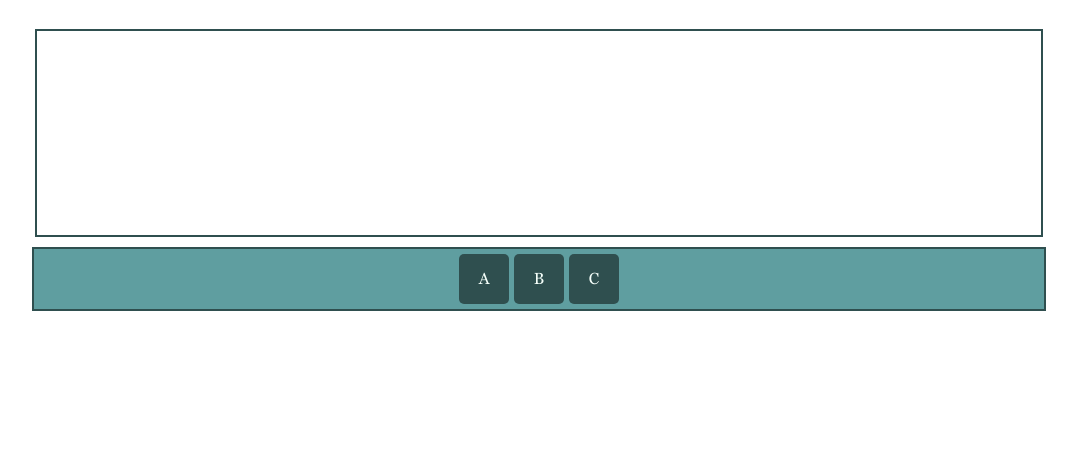
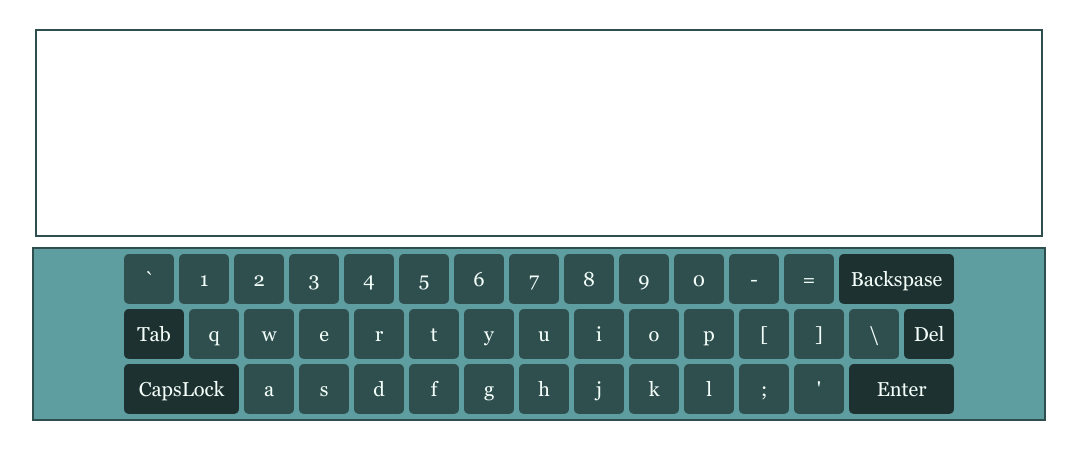
Before and after one commit to Macbaren/virtual-keyboard, a website: page src/index.html in a window 1280 px wide. Shown: the part 75-534 px from the top of the page, without its empty margins (101-1178 px from the left). Drawn offline with Linux system fonts and the light colour scheme.

Commit message:
feat: 3 buttons rows

```diff
--- a/src/index.js
+++ b/src/index.js
@@ -3,31 +3,143 @@ const MAIN = document.createElement('main');
 const TITLE = document.createElement('h1');
 TITLE.innerText = 'RS VIRTUAL KEYBOARD';
 
-const TEXTAREA = document.createElement('textarea');
-// div1.innerHTML = `<span style="background-color: lime;">Last element</span>`;
+let textareaContent = document.createElement('textarea');
 
 const KEYBOARD = document.createElement('div');
 KEYBOARD.className = 'keyboard';
 
 const FIRST_ROW = document.createElement('div');
-FIRST_ROW.className = 'first-row';
+FIRST_ROW.className = 'buttons-row';
 
-// const BUTTON = document.createElement('button');
-// BUTTON.className = 'button-main-text';
-// BUTTON.textContent = 'M';
+const SECOND_ROW = document.createElement('div');
+SECOND_ROW.className = 'buttons-row';
+
+const THIRD_ROW = document.createElement('div');
+THIRD_ROW.className = 'buttons-row';
 
 document.body.appendChild(MAIN);
 MAIN.appendChild(TITLE);
-MAIN.appendChild(TEXTAREA);
+MAIN.appendChild(textareaContent);
 MAIN.appendChild(KEYBOARD);
-KEYBOARD.insertAdjacentElement('beforeend', FIRST_ROW);
+// KEYBOARD.insertAdjacentElement('beforeend', FIRST_ROW);
 
-// KEYBOARD.insertAdjacentElement('beforeend', BUTTON);
-// KEYBOARD.appendChild(BUTTON);
-const letters = ['A', 'B', 'C'];
-letters.forEach((el) => {
-  const BUTTON = document.createElement('button');
-  BUTTON.className = 'button-main-text';
-  BUTTON.textContent = el;
-  FIRST_ROW.insertAdjacentElement('beforeend', BUTTON);
+const FIRST_ROW_ARR = [
+  '`',
+  '1',
+  '2',
+  '3',
+  '4',
+  '5',
+  '6',
+  '7',
+  '8',
+  '9',
+  '0',
+  '-',
+  '=',
+  'Backspase',
+];
+
+const SECOND_ROW_ARR = [
+  'Tab',
+  'q',
+  'w',
+  'e',
+  'r',
+  't',
+  'y',
+  'u',
+  'i',
+  'o',
+  'p',
+  '[',
+  ']',
+  '\\',
+  'Del',
+];
+
+const THIRD_ROW_ARR = [
+  'CapsLock',
+  'a',
+  's',
+  'd',
+  'f',
+  'g',
+  'h',
+  'j',
+  'k',
+  'l',
+  ';',
+  "'",
+  'Enter',
+];
+
+const ALL_ROWS = [
+  { row: FIRST_ROW, array: FIRST_ROW_ARR },
+  { row: SECOND_ROW, array: SECOND_ROW_ARR },
+  { row: THIRD_ROW, array: THIRD_ROW_ARR },
+];
+
+// ======FILL FIRST ROW=====
+const fillRow = (row, rowArr) => {
+  rowArr.forEach((el) => {
+    const BUTTON = document.createElement('button');
+    BUTTON.className = 'button-main-text';
+    switch (el) {
+      case 'Backspase':
+      case 'CapsLock':
+      case 'Shift':
+        BUTTON.classList.add('button-big');
+        break;
+      case 'Enter':
+        BUTTON.classList.add('button-middle');
+        break;
+      case 'Tab':
+        BUTTON.classList.add('button-small');
+        break;
+      case 'Del':
+      case 'Ctrl':
+      case 'Win':
+      case 'Alt':
+        BUTTON.classList.add('button-dark');
+        break;
+      default:
+        break;
+    }
+
+    BUTTON.textContent = el;
+    row.insertAdjacentElement('beforeend', BUTTON);
+  });
+};
+
+ALL_ROWS.forEach((rowObj) => {
+  KEYBOARD.insertAdjacentElement('beforeend', rowObj.row);
+  fillRow(rowObj.row, rowObj.array);
 });
+
+const BUTTONS = document.querySelectorAll('.button-main-text');
+
+// =====LISTENER BUTTONS ADD TO TEXTAREA=====
+BUTTONS.forEach((button) => {
+  button.addEventListener(
+    'click',
+    (event) => {
+      console.log('EVENT', event.target.innerHTML);
+      if (event.target.innerHTML === 'Backspase') {
+        textareaContent.value = textareaContent.value.slice(0, -1);
+      } else textareaContent.value += event.target.innerHTML;
+    },
+    false
+  );
+});
+
+document.addEventListener(
+  'keyup',
+  (event) => {
+    const name = event.key;
+    const code = event.code;
+    // Alert the key name and key code on keydown
+    console.log(`event.key ${name} \r\n event.code ${code}`);
+  },
+  false
+);
--- a/src/styles/button.css
+++ /dev/null
@@ -1,16 +0,0 @@
-.first-row {
-  display: flex;
-  gap: 5px;
-}
-
-button {
-  background-color: var(--main-color);
-  border: none;
-  text-align: center;
-  display: inline-block;
-  font-size: 16px;
-  color: var(--main-text-color);
-  border-radius: 5px;
-  cursor: pointer;
-  transition: 0.3s;
-}
--- /dev/null
+++ b/src/styles/buttons.css
@@ -0,0 +1,102 @@
+.buttons-row {
+  display: flex;
+  gap: 5px;
+}
+
+.button-main-text {
+  width: 50px;
+  height: 50px;
+  border: none;
+  outline: none;
+  color: var(--main-text-color);
+  background: var(--main-color);
+  cursor: pointer;
+  position: relative;
+  z-index: 0;
+  border-radius: 5px;
+  font-size: 20px;
+}
+
+.button-main-text:before {
+  content: '';
+  background: linear-gradient(
+    45deg,
+    #ff0000,
+    #ff7300,
+    #fffb00,
+    #48ff00,
+    #00ffd5,
+    #002bff,
+    #7a00ff,
+    #ff00c8,
+    #ff0000
+  );
+  position: absolute;
+  top: -2px;
+  left: -2px;
+  background-size: 400%;
+  z-index: -1;
+  filter: blur(5px);
+  width: calc(100% + 4px);
+  height: calc(100% + 4px);
+  animation: glowing 20s linear infinite;
+  opacity: 0;
+  transition: opacity 0.3s ease-in-out;
+  border-radius: 10px;
+}
+
+.button-main-text:active {
+  color: var(--main-color);
+}
+
+.button-main-text:active:after {
+  background: transparent;
+}
+
+.button-main-text:hover:before {
+  opacity: 1;
+}
+
+.button-main-text:after {
+  z-index: -1;
+  content: '';
+  position: absolute;
+  width: 100%;
+  height: 100%;
+  /* background: var(--main-color); */
+  left: 0;
+  top: 0;
+  border-radius: 5px;
+  opacity: 0.9;
+}
+
+@keyframes glowing {
+  0% {
+    background-position: 0 0;
+  }
+  50% {
+    background-position: 400% 0;
+  }
+  100% {
+    background-position: 0 0;
+  }
+}
+
+.button-big {
+  width: 115px;
+  background: var(--main-dark-color);
+}
+
+.button-middle {
+  width: 105px;
+  background: var(--main-dark-color);
+}
+
+.button-small {
+  width: 60px;
+  background: var(--main-dark-color);
+}
+
+.button-dark {
+  background: var(--main-dark-color);
+}
--- a/src/styles/main.css
+++ b/src/styles/main.css
@@ -1,6 +1,6 @@
 @import url('./textButton.css');
 @import url('./keyboard.css');
-@import url('./button.css');
+@import url('./buttons.css');
 
 @font-face {
   font-family: 'Georgia';
@@ -19,7 +19,9 @@ main {
   gap: 10px;
 
   --main-color: darkslategray;
+  --main-dark-color: rgb(29, 49, 49);
   --main-text-color: mintcream;
+  --main-background-color: cadetblue;
 }
 
 h1 {
@@ -42,5 +44,5 @@ textarea:valid {
 }
 
 .keyboard {
-  background-color: cadetblue;
+  background-color: var(--main-background-color);
 }
```
